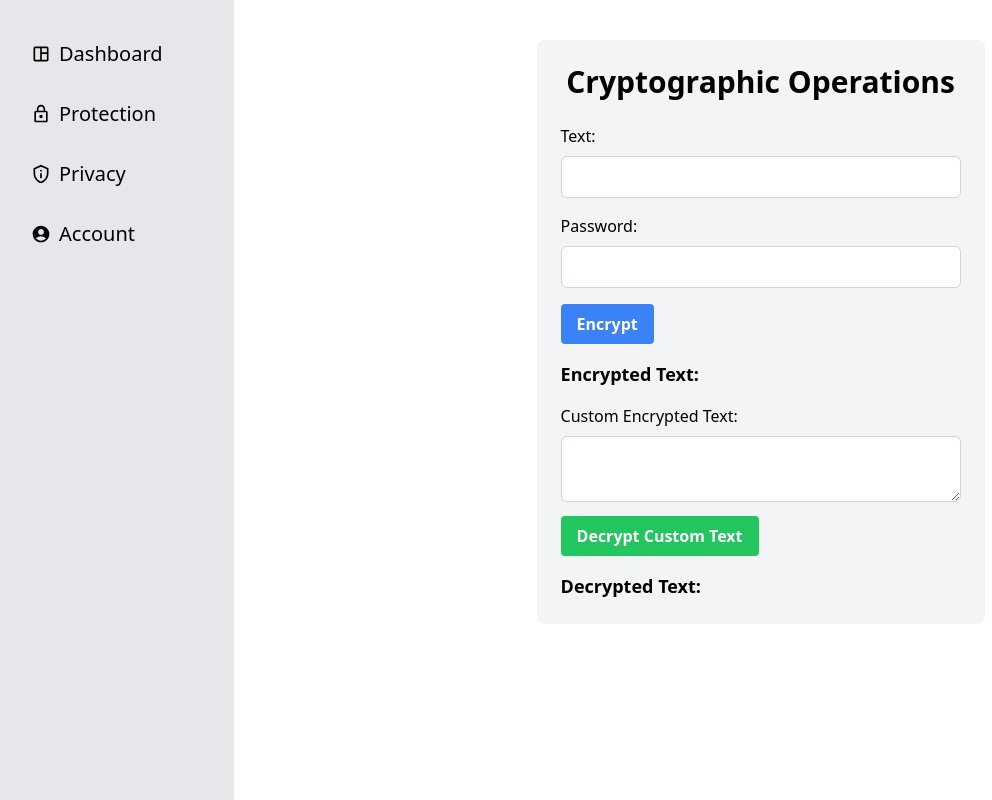
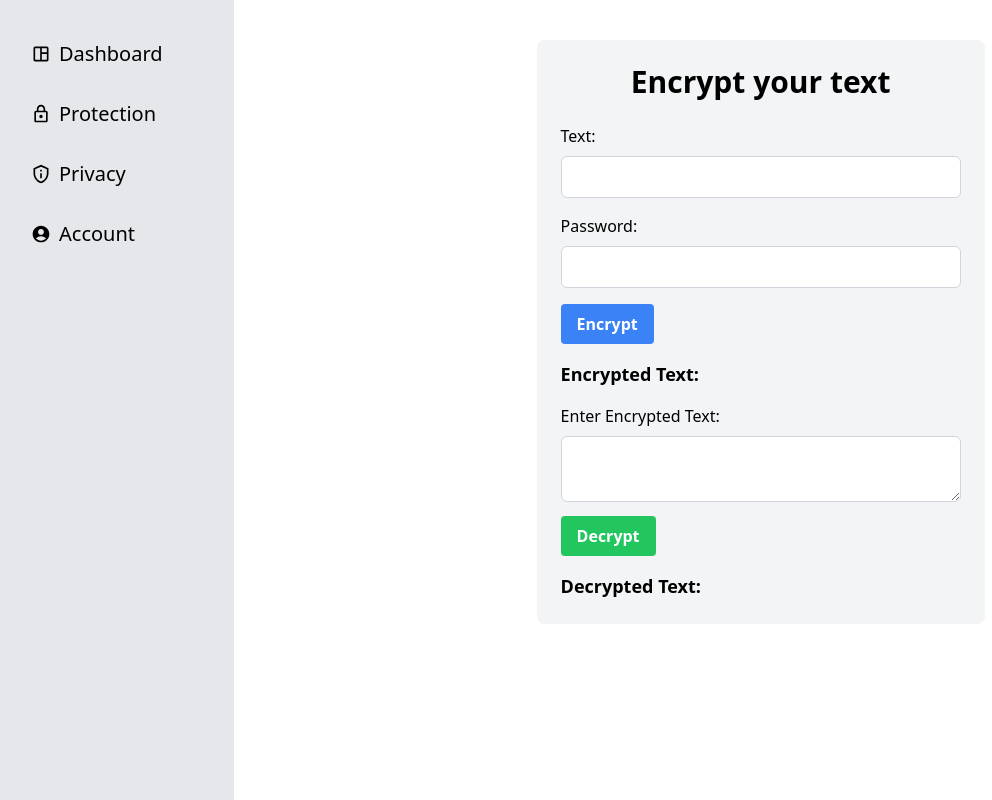
Before and after one commit to danfordChris/ctime, a React (Vite) app: page /privacy in a window 1280 px wide. Both pictures are taken after typing "name@example.com", "Sample123" into the empty fields and a click on the button "Sign in". Shown: the whole page, without its empty margins (9-1001 px from the left). Built offline with nearby package versions, Linux system fonts and the light colour scheme.

Commit message:
Update Privacy.jsx

```diff
--- a/src/pages/privacy/Privacy.jsx
+++ b/src/pages/privacy/Privacy.jsx
@@ -33,7 +33,7 @@ function Privacy() {
 
   return (
     <div className="max-w-md mx-auto mt-10 p-6 bg-gray-100 rounded-lg">
-      <h1 className="text-3xl font-bold mb-6 text-center">Cryptographic Operations</h1>
+      <h1 className="text-3xl font-bold mb-6 text-center">Encrypt your text</h1>
       <div className="mb-4">
         <label className="block mb-2">Text:</label>
         <input
@@ -65,14 +65,14 @@ function Privacy() {
         <p className="break-all">{encryptedText}</p>
       </div>
       <div className="mb-4">
-        <label className="block mb-2">Custom Encrypted Text:</label>
+        <label className="block mb-2"> Enter Encrypted Text:</label>
         <textarea
           value={customEncryptedText}
           onChange={(e) => setCustomEncryptedText(e.target.value)}
           className="w-full px-3 py-2 border border-gray-300 rounded-md focus:outline-none focus:border-indigo-500"
         ></textarea>
         <button onClick={decryptCustomText} className="mt-2 bg-green-500 hover:bg-green-700 text-white font-bold py-2 px-4 rounded">
-          Decrypt Custom Text
+          Decrypt
         </button>
       </div>
       <div>
```
